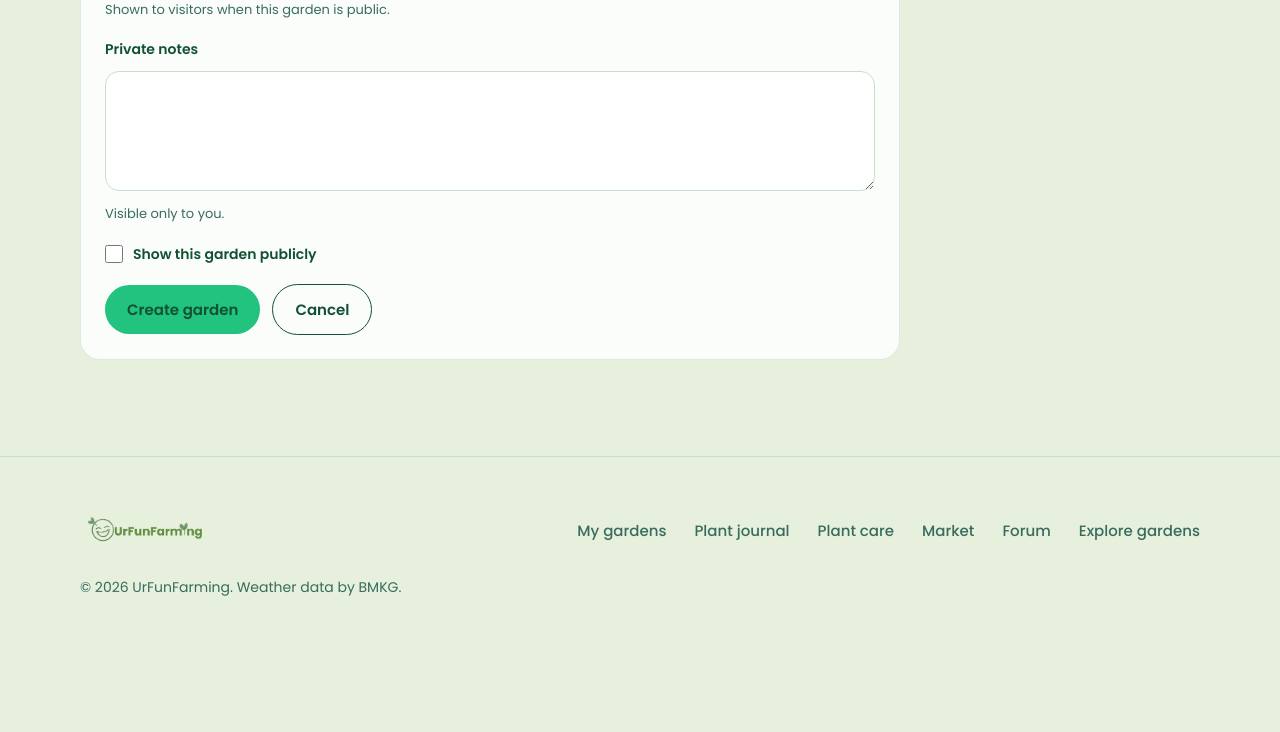
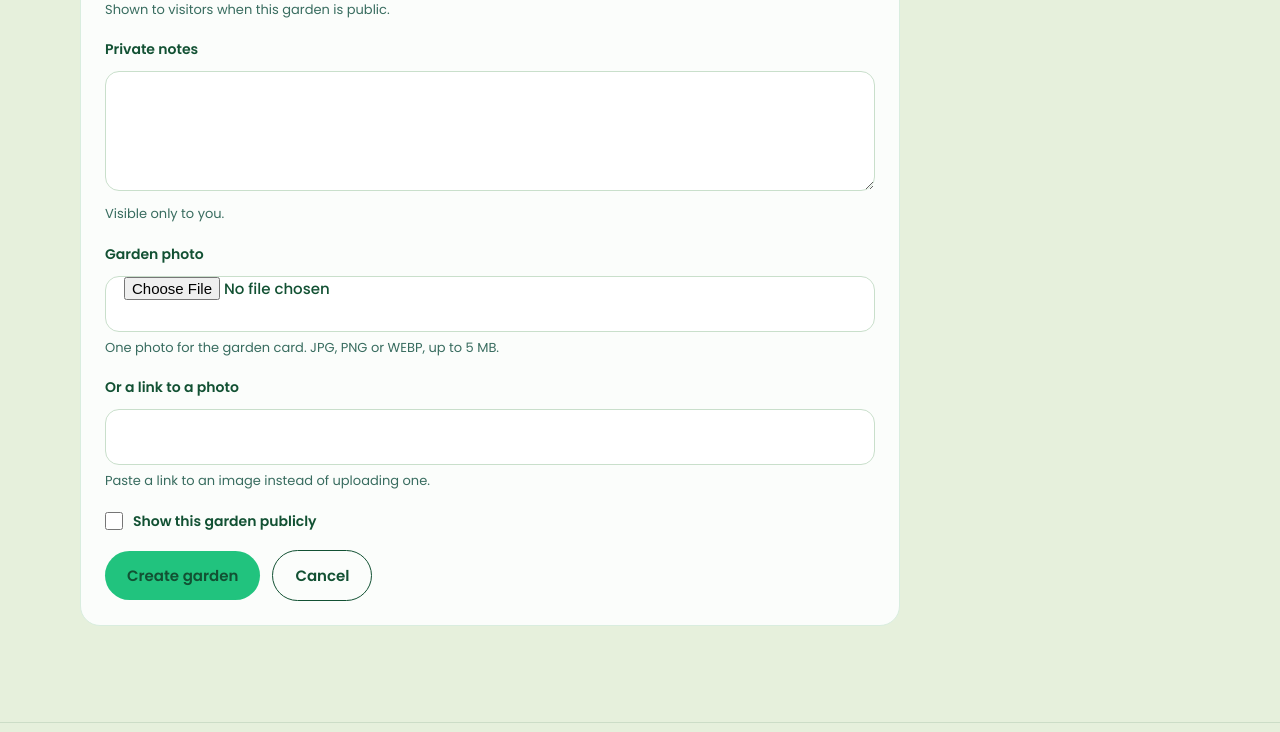
Before and after one commit to paramitasan/urFunFarming, a Django app: page /gardens/new/ in a window 1280 px wide. Shown: the part 868-1600 px from the top of the page. Before the commit the page ends 1464 px from the top, so only its background shows below. Run offline with Django 5.2, Linux system fonts and the light colour scheme; a user stored in the database is signed in; tables that the repository leaves empty hold one stand-in row (values such as "Sample post"); some libraries are stand-ins or nearby versions.

Commit message:
feat: let growers upload or link a garden photo in the garden form

```diff
--- a/gardens/forms.py
+++ b/gardens/forms.py
@@ -1,8 +1,14 @@
 import calendar
 
 from django import forms
+from django.core.exceptions import ValidationError
+from django.core.files.uploadedfile import UploadedFile
 
 from gardens.models import Garden, Planting
+
+GARDEN_PHOTO_MAX_SIZE = 5 * 1024 * 1024  # 5 MB
+GARDEN_PHOTO_FORMATS = ('JPEG', 'PNG', 'WEBP')
+GARDEN_PHOTO_ERROR = 'Use a JPG, PNG or WEBP under 5 MB.'
 
 
 class FallbackChoiceField(forms.ChoiceField):
@@ -53,23 +59,31 @@ class PlantingFilterForm(forms.Form):
 class GardenForm(forms.ModelForm):
     class Meta:
         model = Garden
-        fields = ('name', 'location', 'growing_method', 'public_summary', 'private_notes', 'is_public')
+        fields = ('name', 'location', 'growing_method', 'public_summary', 'private_notes', 'photo', 'photo_url', 'is_public')
         labels = {
             'name': 'Garden name',
             'location': 'Location or growing area',
             'growing_method': 'Growing method',
             'public_summary': 'Public summary',
             'private_notes': 'Private notes',
+            'photo': 'Garden photo',
+            'photo_url': 'Or a link to a photo',
             'is_public': 'Show this garden publicly',
         }
         help_texts = {
             'location': 'Use a neighborhood or general area, not your full home address.',
             'public_summary': 'Shown to visitors when this garden is public.',
             'private_notes': 'Visible only to you.',
+            'photo': 'One photo for the garden card. JPG, PNG or WEBP, up to 5 MB.',
+            'photo_url': 'Paste a link to an image instead of uploading one.',
         }
         widgets = {
             'public_summary': forms.Textarea(attrs={'rows': 4}),
             'private_notes': forms.Textarea(attrs={'rows': 4}),
+            'photo': forms.ClearableFileInput(attrs={'accept': 'image/jpeg,image/png,image/webp'}),
+        }
+        error_messages = {
+            'photo': {'invalid_image': GARDEN_PHOTO_ERROR, 'invalid_extension': GARDEN_PHOTO_ERROR},
         }
 
     def __init__(self, *args, **kwargs):
@@ -78,6 +92,28 @@ class GardenForm(forms.ModelForm):
             field.widget.attrs['class'] = 'garden-field'
             if name == 'is_public':
                 field.widget.attrs['class'] = 'garden-checkbox'
+
+    def clean_photo(self):
+        photo = self.cleaned_data.get('photo')
+        # Only a newly chosen file needs checking, a saved photo was checked when it was uploaded
+        if isinstance(photo, UploadedFile):
+            # ImageField already opened the file with Pillow, so photo.image.format is the real format
+            if photo.size > GARDEN_PHOTO_MAX_SIZE or photo.image.format not in GARDEN_PHOTO_FORMATS:
+                raise ValidationError(GARDEN_PHOTO_ERROR)
+        return photo
+
+    def clean(self):
+        cleaned_data = super().clean()
+        new_upload = isinstance(cleaned_data.get('photo'), UploadedFile)
+        new_link = bool(cleaned_data.get('photo_url')) and 'photo_url' in self.changed_data
+        if new_upload and new_link:
+            raise ValidationError('Choose one photo: upload a file or paste a link, not both.')
+        # A garden has one photo, so a new upload replaces the link and a new link replaces the upload
+        if new_upload:
+            cleaned_data['photo_url'] = ''
+        elif new_link:
+            cleaned_data['photo'] = False
+        return cleaned_data
 
 
 class PlantingForm(forms.ModelForm):
--- a/gardens/views.py
+++ b/gardens/views.py
@@ -109,7 +109,7 @@ def explore(request):
     order = {'oldest': ('created_at', 'id'), 'name': (Lower('name'), 'id')}.get(sort, ('-created_at', '-id'))
     gardens = gardens.order_by(*order).values(
         'id', 'name', 'location', 'growing_method', 'public_summary', 'planting_count', 'created_at',
-        'owner__username', 'owner__date_joined', 'owner__profile__display_name',
+        'photo', 'photo_url', 'owner__username', 'owner__date_joined', 'owner__profile__display_name',
     )
     return render(
         request,
@@ -215,7 +215,7 @@ def create(request):
     denied = _require_grower(request)
     if denied is not None:
         return denied
-    form = GardenForm(request.POST if request.method == 'POST' else None)
+    form = GardenForm(request.POST if request.method == 'POST' else None, request.FILES if request.method == 'POST' else None)
     if request.method == 'POST' and form.is_valid():
         garden = form.save(commit=False)
         garden.owner = request.user
@@ -256,7 +256,11 @@ def detail(request, pk):
 @require_http_methods(['GET', 'POST'])
 def edit(request, pk):
     garden = _owned_garden(request, pk)
-    form = GardenForm(request.POST if request.method == 'POST' else None, instance=garden)
+    form = GardenForm(
+        request.POST if request.method == 'POST' else None,
+        request.FILES if request.method == 'POST' else None,
+        instance=garden,
+    )
     if request.method == 'POST' and form.is_valid():
         form.save()
         messages.success(request, 'Garden updated.')
--- a/templates/gardens/form.html
+++ b/templates/gardens/form.html
@@ -12,7 +12,7 @@
         </div>
     </header>
 
-    <form class="garden-form" method="post">
+    <form class="garden-form" method="post" enctype="multipart/form-data">
         {% csrf_token %}
         {% if form.non_field_errors %}<div class="garden-form-errors" role="alert">{{ form.non_field_errors }}</div>{% endif %}
         {% for field in form %}
```
